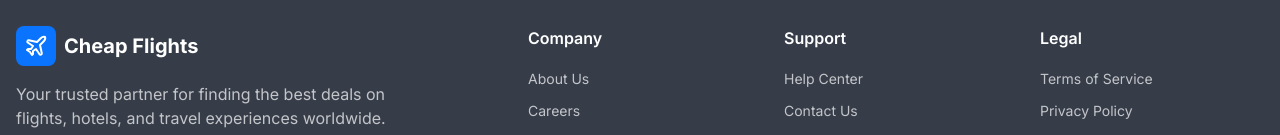
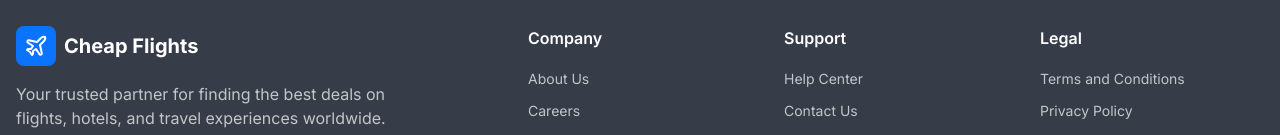
Before and after one commit to ipniacheayp-boop/journeyjet-site, a React (Vite) app: page /deals in a window 1280 px wide. Shown: the part 1547-1682 px from the top of the page. Built offline with nearby package versions, Linux system fonts and the light colour scheme; the HTML template or start-up script is replaced by a standard one.

Commit message:
Update Footer.tsx

```diff
--- a/src/components/Footer.tsx
+++ b/src/components/Footer.tsx
@@ -26,7 +26,7 @@ const Footer = () => {
     {
       title: "Legal",
       links: [
-        { label: "Terms of Service", href: "/terms" },
+        { label: "Terms and Conditions", href: "/terms" },
         { label: "Privacy Policy", href: "/privacy" },
         { label: "Cookie Policy", href: "/cookies" },
         { label: "Accessibility", href: "/accessibility" },
```
